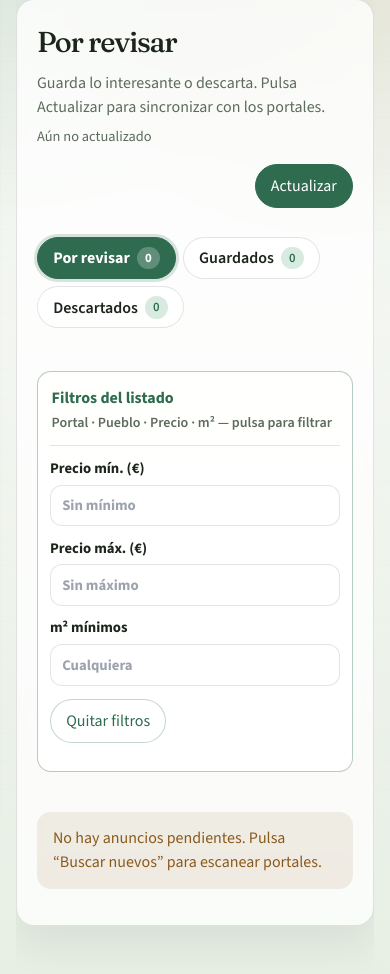
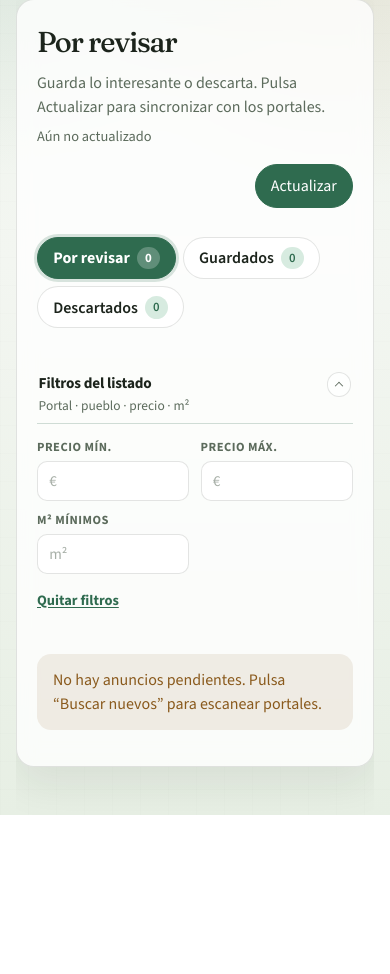
Before and after one commit to ArturoYuste/housing-monitor-zgz, a FastAPI app: page / in a window 390 px wide, after a click that opens the changed part. Shown: the part 191-1165 px from the top of the page. After the commit the page ends 1006 px from the top, so only its background shows below. Run offline with FastAPI, Linux system fonts and the light colour scheme; some libraries are stand-ins or nearby versions.

Commit message:
Polish list filters UI for a cleaner disclosure
Simplify the filter panel visual language with chip portals, quieter
typography, and a mobile-friendly field grid without changing filter logic.

Co-authored-by: developers.social11 <developers.social11@gmail.com>

```diff
--- a/app/static/app.css
+++ b/app/static/app.css
@@ -1032,77 +1032,275 @@ body.lightbox-open {
 }
 
 
-/* List filters (collapsed by default, same language as manage-fold notes) */
+/* List filters — quiet disclosure, not a second card */
 .list-filters {
-  margin: 0.85rem 0 1rem;
+  margin: 0.35rem 0 1rem;
+  border: 0;
+  border-radius: 0;
+  background: transparent;
+  padding: 0;
+}
+
+.list-filters__summary {
+  list-style: none;
+  cursor: pointer;
+  display: flex;
+  align-items: center;
+  justify-content: space-between;
+  gap: 0.75rem;
+  padding: 0.55rem 0.1rem;
+  border-bottom: 1px solid var(--line);
+  user-select: none;
+}
+
+.list-filters__summary::-webkit-details-marker {
+  display: none;
+}
+
+.list-filters__summary-main {
+  display: grid;
+  gap: 0.12rem;
+  min-width: 0;
+}
+
+.list-filters__title {
+  font-family: var(--font-body);
+  font-size: 0.95rem;
+  font-weight: 700;
+  color: var(--ink);
+  letter-spacing: -0.01em;
+}
+
+.list-filters__hint {
+  color: var(--muted);
+  font-size: 0.84rem;
+  font-weight: 500;
+  line-height: 1.3;
+}
+
+.list-filters__chevron {
+  flex: 0 0 auto;
+  width: 1.55rem;
+  height: 1.55rem;
+  border-radius: 999px;
+  border: 1px solid var(--line);
+  background: rgba(255, 255, 255, 0.7);
+  position: relative;
+}
+
+.list-filters__chevron::before {
+  content: "";
+  position: absolute;
+  top: 45%;
+  left: 50%;
+  width: 0.38rem;
+  height: 0.38rem;
+  border-right: 1.5px solid var(--muted);
+  border-bottom: 1.5px solid var(--muted);
+  transform: translate(-50%, -60%) rotate(45deg);
+  transition: transform 0.18s ease;
+}
+
+.list-filters[open] .list-filters__chevron::before {
+  transform: translate(-50%, -20%) rotate(225deg);
+}
+
+.list-filters[open] .list-filters__summary {
+  border-bottom-color: rgba(47, 107, 79, 0.22);
 }
 
 .list-filters__form {
   display: grid;
-  gap: 0.85rem;
-  padding-top: 0.35rem;
+  gap: 0.9rem;
+  padding: 0.85rem 0 0.15rem;
 }
 
-.list-filters__group {
-  border: 0;
-  margin: 0;
-  padding: 0;
+.list-filters__block {
+  display: grid;
+  gap: 0.4rem;
 }
 
-.list-filters__group legend,
-.list-filters__field {
-  display: grid;
-  gap: 0.35rem;
-  font-size: 0.92rem;
+.list-filters__label {
+  margin: 0;
+  font-size: 0.78rem;
   font-weight: 700;
-  color: var(--ink);
-}
-
-.list-filters__checks {
-  display: flex;
-  flex-wrap: wrap;
-  gap: 0.45rem 0.75rem;
-}
-
-.list-filters__check {
-  display: inline-flex;
-  align-items: center;
-  gap: 0.4rem;
-  font-weight: 600;
+  letter-spacing: 0.04em;
+  text-transform: uppercase;
   color: var(--muted);
 }
 
-.list-filters__check--alone {
-  margin-top: 0.15rem;
+.list-filters__chips {
+  display: flex;
+  flex-wrap: wrap;
+  gap: 0.4rem;
 }
 
-.list-filters__row {
+.list-filters__chip {
+  position: relative;
+  display: inline-flex;
+  cursor: pointer;
+}
+
+.list-filters__chip input {
+  position: absolute;
+  opacity: 0;
+  pointer-events: none;
+}
+
+.list-filters__chip span {
+  display: inline-flex;
+  align-items: center;
+  min-height: 2rem;
+  padding: 0.28rem 0.75rem;
+  border-radius: 999px;
+  border: 1px solid var(--line);
+  background: rgba(255, 255, 255, 0.72);
+  color: var(--ink);
+  font-size: 0.88rem;
+  font-weight: 600;
+  line-height: 1.1;
+  transition: background 0.15s ease, border-color 0.15s ease, color 0.15s ease;
+}
+
+.list-filters__chip:hover span {
+  border-color: rgba(47, 107, 79, 0.35);
+}
+
+.list-filters__chip input:focus-visible + span {
+  outline: 2px solid rgba(47, 107, 79, 0.35);
+  outline-offset: 2px;
+}
+
+.list-filters__chip input:checked + span {
+  background: var(--accent);
+  border-color: var(--accent);
+  color: #fff;
+}
+
+.list-filters__grid {
   display: grid;
-  grid-template-columns: repeat(3, minmax(0, 1fr));
-  gap: 0.65rem;
+  grid-template-columns: minmax(0, 1.35fr) repeat(3, minmax(0, 1fr));
+  gap: 0.65rem 0.7rem;
+  align-items: end;
+}
+
+.list-filters__field {
+  display: grid;
+  gap: 0.3rem;
+  min-width: 0;
 }
 
 .list-filters__field input,
-.list-filters__field select,
-.portal-offers__prefer select {
+.list-filters__field select {
   width: 100%;
+  min-height: 2.4rem;
   border: 1px solid var(--line);
-  border-radius: 12px;
-  padding: 0.55rem 0.7rem;
-  background: rgba(255, 255, 255, 0.88);
+  border-radius: 10px;
+  padding: 0.45rem 0.7rem;
+  background: rgba(255, 255, 255, 0.82);
   font: inherit;
+  font-size: 0.95rem;
   color: var(--ink);
+  appearance: none;
+}
+
+.list-filters__field select {
+  background-image:
+    linear-gradient(45deg, transparent 50%, var(--muted) 50%),
+    linear-gradient(135deg, var(--muted) 50%, transparent 50%);
+  background-position:
+    calc(100% - 14px) calc(50% - 2px),
+    calc(100% - 9px) calc(50% - 2px);
+  background-size: 5px 5px, 5px 5px;
+  background-repeat: no-repeat;
+  padding-right: 1.7rem;
+}
+
+.list-filters__field input::placeholder {
+  color: rgba(92, 107, 92, 0.55);
+}
+
+.list-filters__field input:focus,
+.list-filters__field select:focus {
+  outline: none;
+  border-color: rgba(47, 107, 79, 0.45);
+  box-shadow: 0 0 0 3px rgba(47, 107, 79, 0.12);
+}
+
+.list-filters__toggle {
+  display: inline-flex;
+  align-items: center;
+  gap: 0.5rem;
+  width: fit-content;
+  color: var(--ink);
+  font-size: 0.92rem;
+  font-weight: 600;
+  cursor: pointer;
+}
+
+.list-filters__toggle input {
+  width: 1rem;
+  height: 1rem;
+  accent-color: var(--accent);
 }
 
 .list-filters__actions {
   display: flex;
   flex-wrap: wrap;
   align-items: center;
-  gap: 0.75rem;
+  gap: 0.65rem 1rem;
+  padding-top: 0.1rem;
+}
+
+.list-filters__clear {
+  border: 0;
+  background: transparent;
+  padding: 0;
+  color: var(--accent);
+  font: inherit;
+  font-size: 0.9rem;
+  font-weight: 700;
+  cursor: pointer;
+  text-decoration: underline;
+  text-underline-offset: 0.14em;
+}
+
+.list-filters__clear:hover {
+  color: #24563f;
+}
+
+.list-filters__count {
+  color: var(--muted);
+  font-size: 0.88rem;
+  font-weight: 600;
 }
 
 .list-filters-empty {
   margin-top: 0.75rem;
+}
+
+@media (max-width: 820px) {
+  .list-filters__grid {
+    grid-template-columns: repeat(2, minmax(0, 1fr));
+  }
+
+  .list-filters__field--town {
+    grid-column: 1 / -1;
+  }
+}
+
+@media (max-width: 520px) {
+  .list-filters__summary {
+    align-items: flex-start;
+  }
+
+  .list-filters__grid {
+    grid-template-columns: 1fr 1fr;
+  }
+
+  .list-filters__field--town {
+    grid-column: 1 / -1;
+  }
 }
 
 /* Multi-portal duplicate offers */
@@ -1188,15 +1386,15 @@ body.lightbox-open {
 .portal-offers__prefer select {
   min-width: 11rem;
   width: auto;
+  border: 1px solid var(--line);
+  border-radius: 12px;
+  padding: 0.55rem 0.7rem;
+  background: rgba(255, 255, 255, 0.88);
+  font: inherit;
+  color: var(--ink);
 }
 
 .portal-pill--fotocasa { background: #fff4e8; }
 .portal-pill--habitaclia { background: #e8f4ff; }
 .portal-pill--pisos-com { background: #eef8ea; }
 .portal-pill--idealista { background: #fdeeee; }
-
-@media (max-width: 720px) {
-  .list-filters__row {
-    grid-template-columns: 1fr;
-  }
-}
--- a/app/static/list-filters.js
+++ b/app/static/list-filters.js
@@ -41,7 +41,7 @@
     }
     if (hint) {
       hint.textContent = n
-        ? n + (n === 1 ? " filtro activo" : " filtros activos") + " — pulsa para cambiar"
+        ? n + (n === 1 ? " filtro activo" : " filtros activos")
         : base;
     }
     if (countEl) {
--- a/app/templates/partials/list_filters.html
+++ b/app/templates/partials/list_filters.html
@@ -1,29 +1,34 @@
 {% if show_list_filters %}
-<details class="manage-fold list-filters" id="list-filters">
-  <summary>
-    <span class="manage-fold__title">Filtros del listado</span>
-    <span class="manage-fold__hint" data-list-filters-hint>
-      Portal · Pueblo · Precio · m²{% if active_status == 'saved' %} · Retirados{% endif %} — pulsa para filtrar
+<details class="list-filters" id="list-filters">
+  <summary class="list-filters__summary">
+    <span class="list-filters__summary-main">
+      <span class="list-filters__title">Filtros del listado</span>
+      <span class="list-filters__hint" data-list-filters-hint>
+        Portal · pueblo · precio · m²{% if active_status == 'saved' %} · retirados{% endif %}
       </span>
+    </span>
+    <span class="list-filters__chevron" aria-hidden="true"></span>
   </summary>
+
   <form class="list-filters__form" id="list-filters-form" onsubmit="return false;">
     {% if filter_portals %}
-    <fieldset class="list-filters__group">
-      <legend>Portal</legend>
-      <div class="list-filters__checks">
+    <div class="list-filters__block">
+      <p class="list-filters__label">Portal</p>
+      <div class="list-filters__chips" role="group" aria-label="Portal">
         {% for portal in filter_portals %}
-        <label class="list-filters__check">
+        <label class="list-filters__chip">
           <input type="checkbox" name="portal" value="{{ portal }}" data-list-filter="portal">
           <span>{{ portal_labels.get(portal, portal) }}</span>
         </label>
         {% endfor %}
       </div>
-    </fieldset>
+    </div>
     {% endif %}
 
+    <div class="list-filters__grid">
       {% if filter_towns %}
-    <label class="list-filters__field">
-      Pueblo
+      <label class="list-filters__field list-filters__field--town">
+        <span class="list-filters__label">Pueblo</span>
         <select name="town" data-list-filter="town">
           <option value="">Todos</option>
           {% for town in filter_towns %}
@@ -33,31 +38,30 @@
       </label>
       {% endif %}
 
-    <div class="list-filters__row">
       <label class="list-filters__field">
-        Precio mín. (€)
-        <input type="number" name="price_min" min="0" step="1000" inputmode="numeric" placeholder="Sin mínimo" data-list-filter="price_min">
+        <span class="list-filters__label">Precio mín.</span>
+        <input type="number" name="price_min" min="0" step="1000" inputmode="numeric" placeholder="€" data-list-filter="price_min">
       </label>
       <label class="list-filters__field">
-        Precio máx. (€)
-        <input type="number" name="price_max" min="0" step="1000" inputmode="numeric" placeholder="Sin máximo" data-list-filter="price_max">
+        <span class="list-filters__label">Precio máx.</span>
+        <input type="number" name="price_max" min="0" step="1000" inputmode="numeric" placeholder="€" data-list-filter="price_max">
       </label>
       <label class="list-filters__field">
-        m² mínimos
-        <input type="number" name="size_min" min="0" step="5" inputmode="numeric" placeholder="Cualquiera" data-list-filter="size_min">
+        <span class="list-filters__label">m² mínimos</span>
+        <input type="number" name="size_min" min="0" step="5" inputmode="numeric" placeholder="m²" data-list-filter="size_min">
       </label>
     </div>
 
     {% if active_status == 'saved' %}
-    <label class="list-filters__check list-filters__check--alone">
+    <label class="list-filters__toggle">
       <input type="checkbox" name="withdrawn_only" value="1" data-list-filter="withdrawn_only">
       <span>Solo retirados del portal</span>
     </label>
     {% endif %}
 
     <div class="list-filters__actions">
-      <button type="button" class="button secondary" data-list-filters-clear>Quitar filtros</button>
-      <span class="muted" data-list-filters-count></span>
+      <button type="button" class="list-filters__clear" data-list-filters-clear>Quitar filtros</button>
+      <span class="list-filters__count" data-list-filters-count></span>
     </div>
   </form>
 </details>
```
Lines whose indentation alone changed are shown as unchanged.
